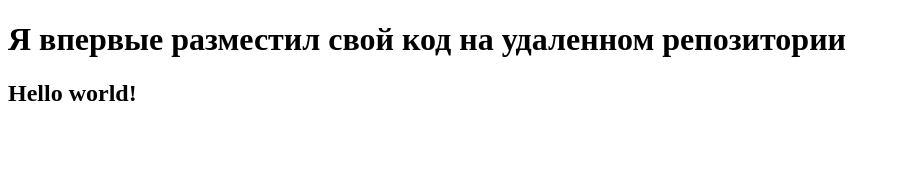
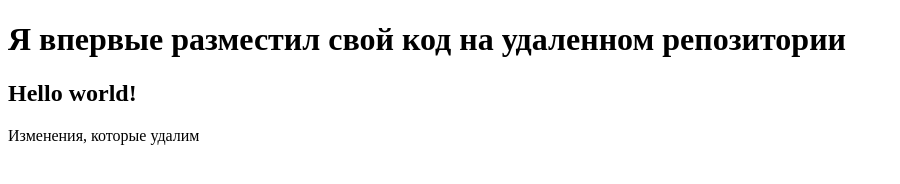
Before and after one commit to Yatoro51/new-repo, a plain HTML site: page index.html in a window 1280 px wide. Shown: the whole page, without its empty margins (0-900 px from the left). Drawn offline with Linux system fonts and the light colour scheme.

Commit message:
wrong changes

```diff
--- a/index.html
+++ b/index.html
@@ -8,5 +8,6 @@
 <body>
 <h1>Я впервые разместил свой код на удаленном репозитории</h1>
 <h2>Hello world!</h2>
+<p>Изменения, которые удалим</p>
 </body>
 </html>
```
